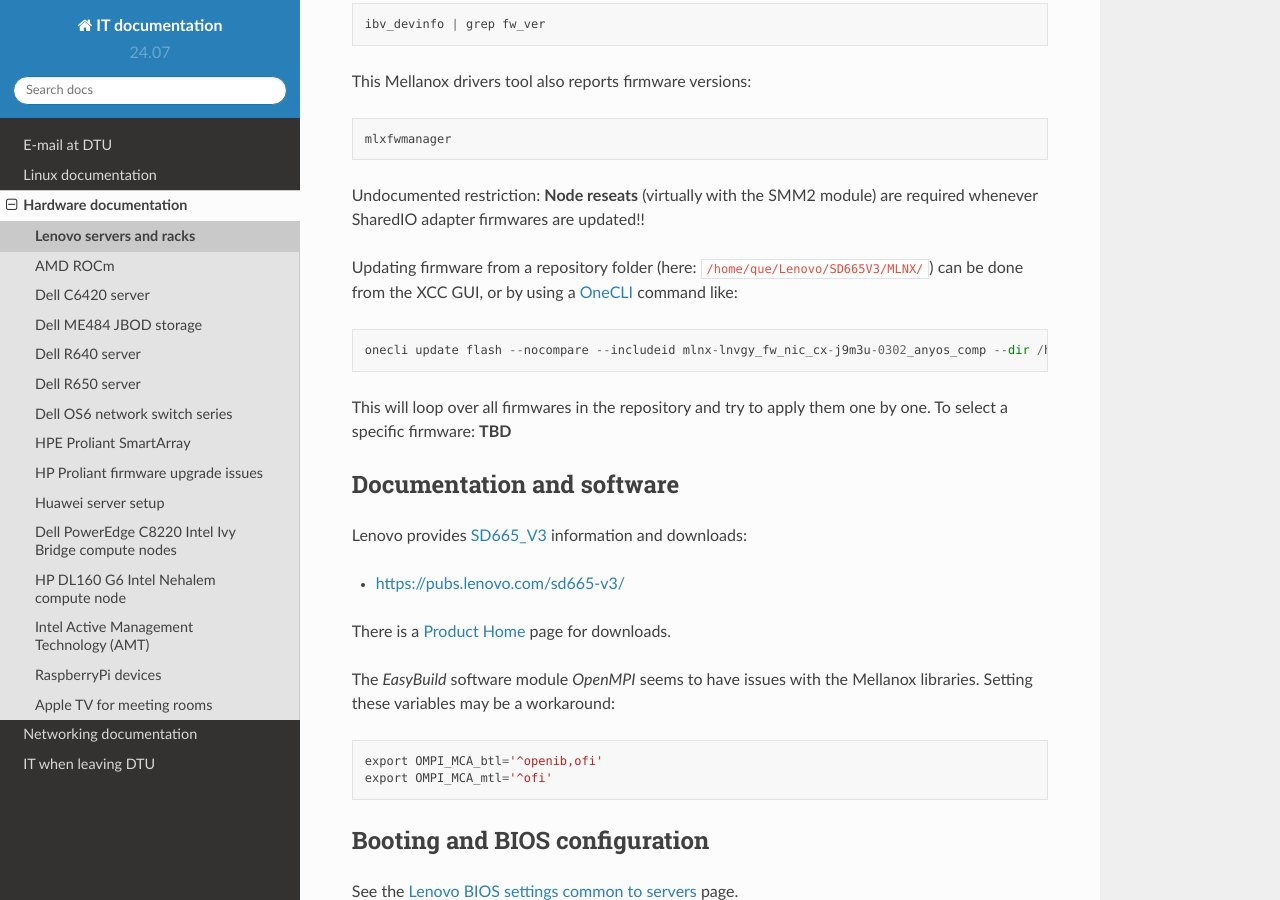
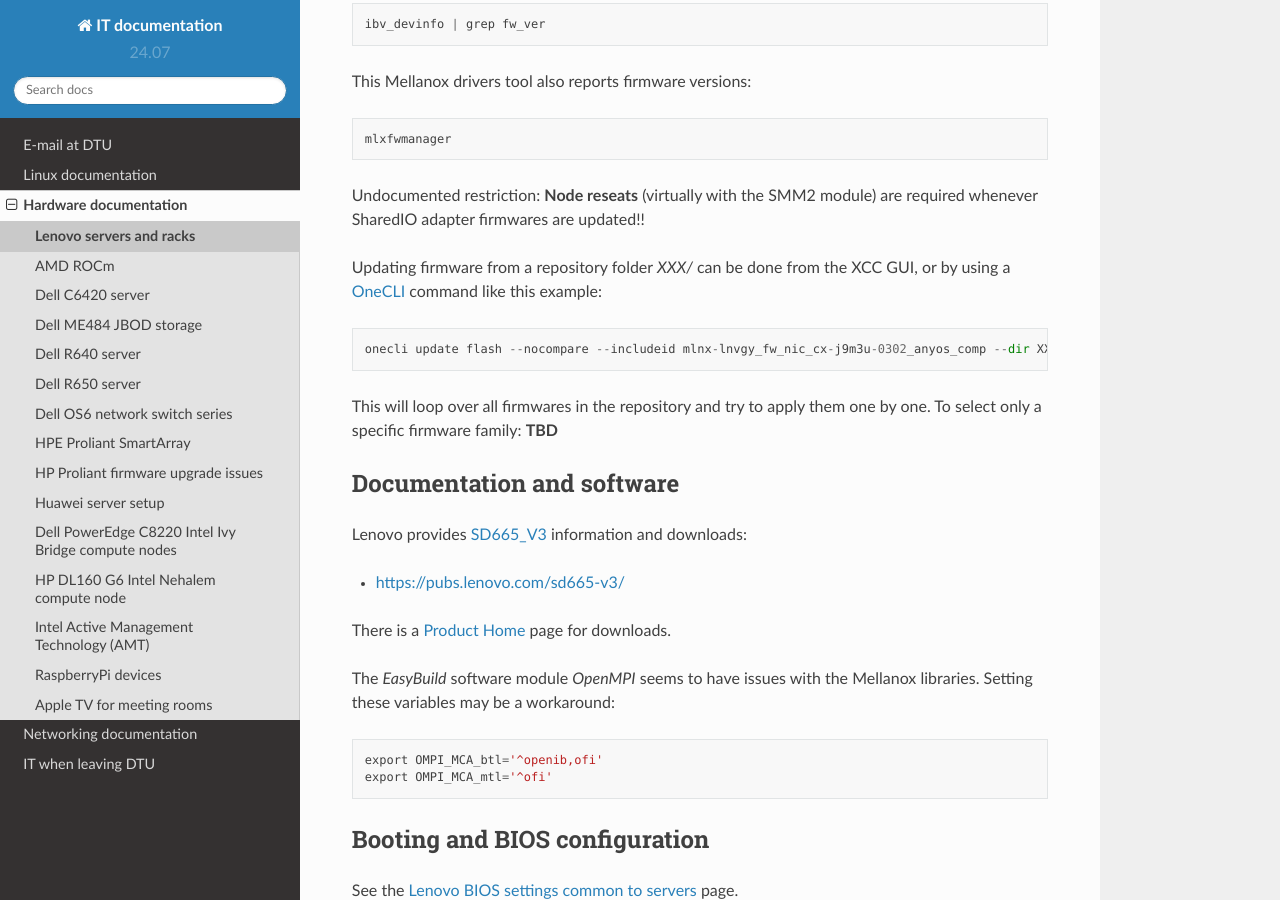
Before and after one commit to OleHolmNielsen/ITwiki, a Sphinx documentation site: the page built from docs/Lenovo_SD665_V3.rst, in a window 1280 px wide and 900 px high, scrolled down 1068 px. Built offline with Sphinx 7.4.7 and the Read the Docs theme 2.0.0, drawn with Linux system fonts in a browser that asks for light colours.

Commit message:
Minor edits

```diff
--- a/docs/Lenovo_SD665_V3.rst
+++ b/docs/Lenovo_SD665_V3.rst
@@ -48,12 +48,12 @@ This Mellanox drivers tool also reports firmware versions::
 
 Undocumented restriction: **Node reseats** (virtually with the SMM2 module) are required whenever SharedIO adapter firmwares are updated!!
 
-Updating firmware from a repository folder (here: ``/home/que/Lenovo/SD665V3/MLNX/``) can be done from the XCC GUI, or by using a OneCLI_ command like::
+Updating firmware from a repository folder *XXX/* can be done from the XCC GUI, or by using a OneCLI_ command like this example::
 
-  onecli update flash --nocompare --includeid mlnx-lnvgy_fw_nic_cx-j9m3u-0302_anyos_comp --dir /home/que/Lenovo/SD665V3/MLNX/ --log=5 -N --output /tmp/logs
+  onecli update flash --nocompare --includeid mlnx-lnvgy_fw_nic_cx-j9m3u-0302_anyos_comp --dir XXX/ --log=5 -N --output /tmp/logs
 
 This will loop over all firmwares in the repository and try to apply them one by one.
-To select a specific firmware: **TBD**
+To select only a specific firmware family: **TBD**
 
 .. _OneCLI: https://support.lenovo.com/us/en/solutions/ht116433-lenovo-xclarity-essentials-onecli-onecli
 
```
